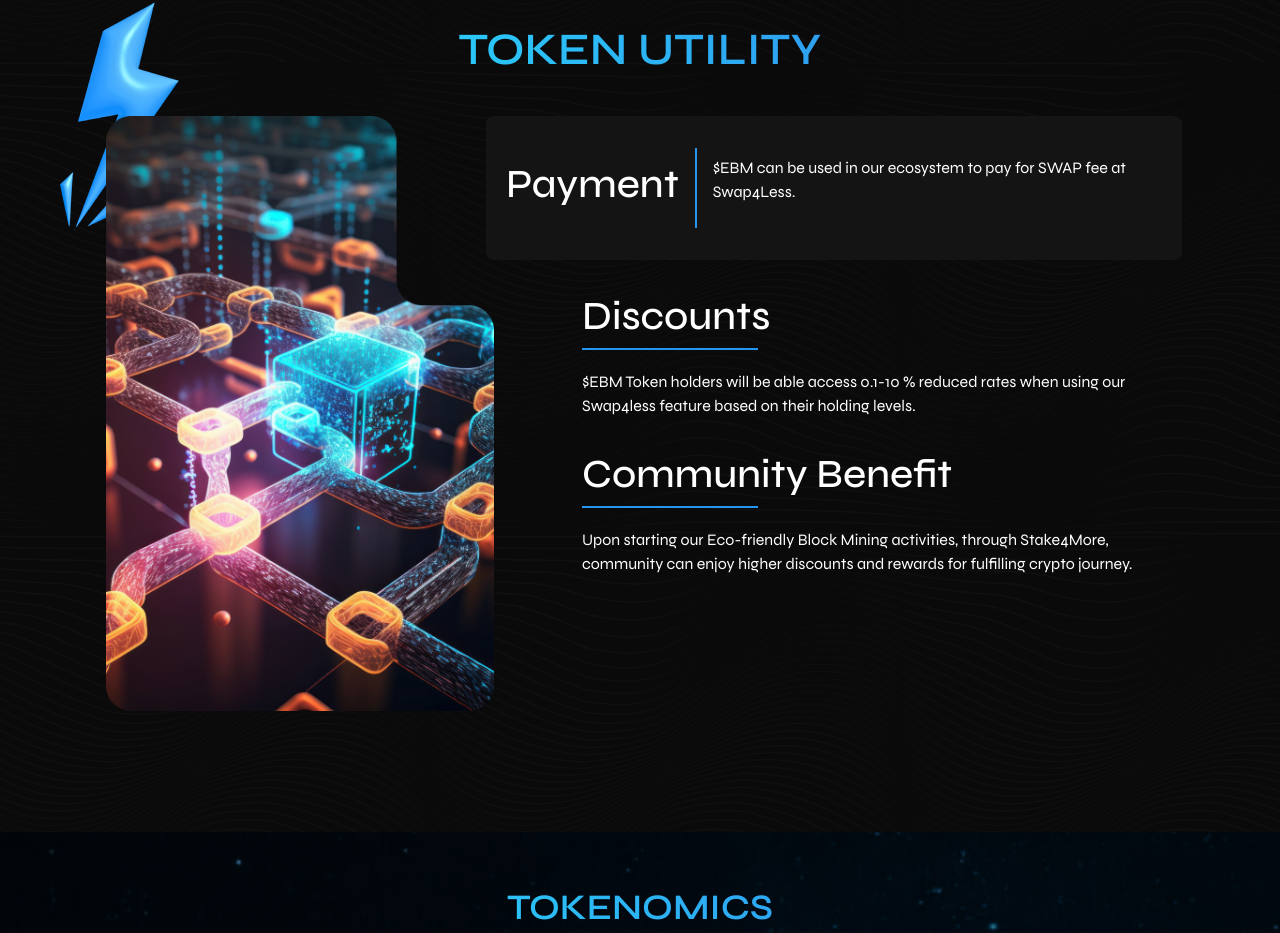
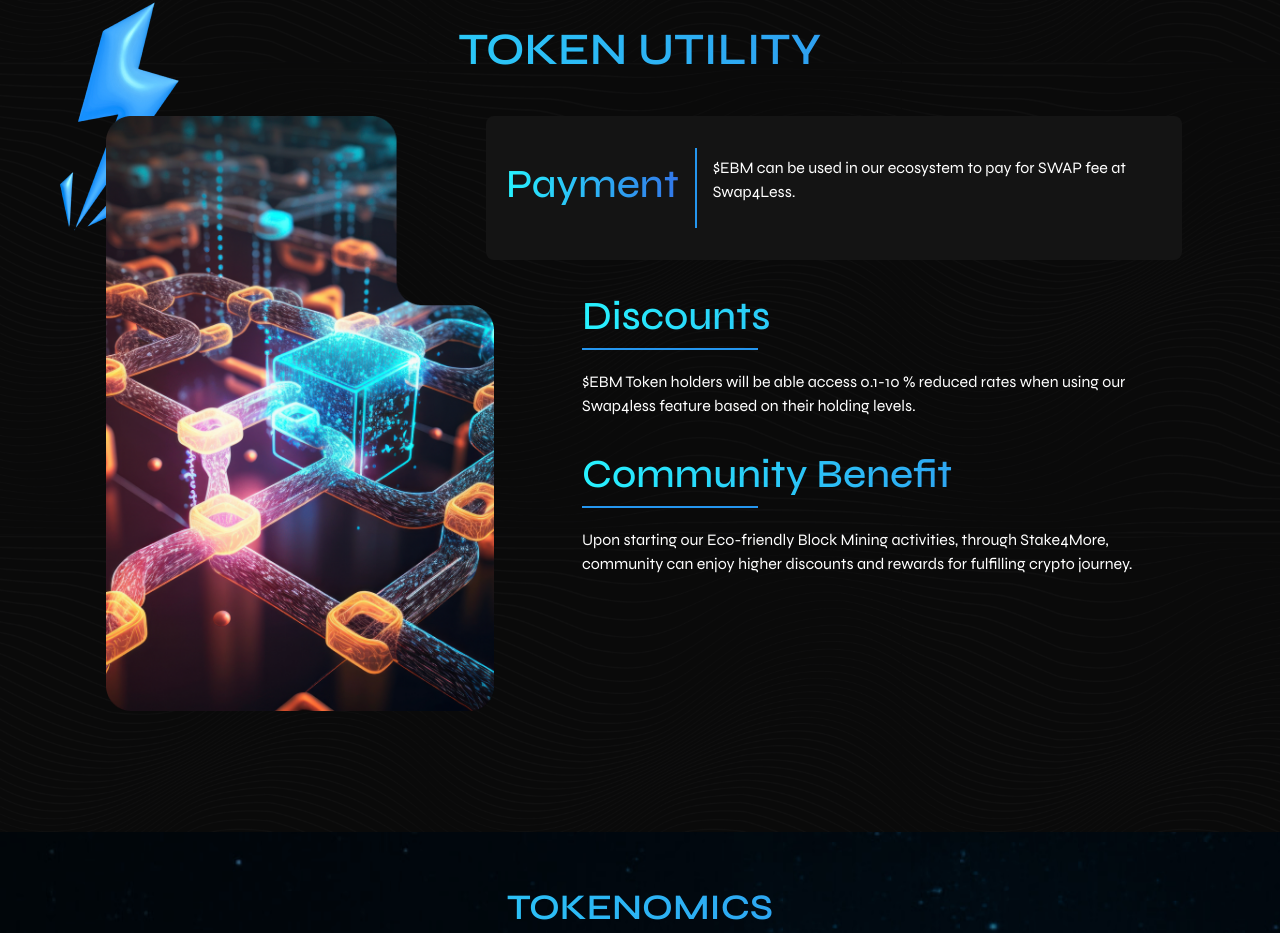
Before and after one commit to ahmadsaeed8081/EBM_Avenue, a React (Create React App) app: page / in a window 1280 px wide. Shown: the part 2123-3056 px from the top of the page. Built offline with nearby package versions, Linux system fonts and the light colour scheme; a web font is replaced by a local one.

Commit message:
four commit

```diff
--- a/src/components/TokenUtility/index.jsx
+++ b/src/components/TokenUtility/index.jsx
@@ -34,7 +34,7 @@ const TokenUtility = () => {
           <div className="col-md-8 sm:tw-order-2 tw-order-1 p-0">
             <div className=" tw-px-10">
               <div className="tw-bg-[#141414] sm:tw-text-start tw-text-center tw-px-5  tw-py-8 tw-rounded-lg sm:tw-flex tw-block tw-items-center tw-gap-4">
-                <h1 className="tw-text-white sm:tw-text-[40px] tw-text-[30px]">Payment</h1>
+                <h1 className="tw-text-white sm:tw-text-[40px] tw-text-[30px] gradient-text">Payment</h1>
                 <p className=" tw-m-0  tw-h-20 tw-w-0.5  sm:tw-block tw-hidden tw-bg-[#2596ef]"></p>
                 <p className="tw-text-white">
                 $EBM can be used in our ecosystem to pay for SWAP fee at Swap4Less.
@@ -44,7 +44,7 @@ const TokenUtility = () => {
 
               <div className="tw-ml-0 md:tw-ml-24 tw-mt-8">
                 <div className="tw-mb-8 sm:tw-text-start tw-text-center">
-                  <h1 className="tw-text-white sm:tw-text-[40px] tw-text-[30px]">Discounts</h1>
+                  <h1 className="tw-text-white sm:tw-text-[40px] tw-text-[30px] gradient-text">Discounts</h1>
                   <hr className=" sm:tw-block tw-hidden tw-m-0 tw-border-2 tw-w-44  tw-border-[#2596ef] tw-opacity-100" />
                   <p className="tw-text-white tw-pt-5">
                     $EBM Token holders will be able access 0.1-10 % reduced
@@ -54,7 +54,7 @@ const TokenUtility = () => {
                 </div>
 
                 <div className=" sm:tw-text-start tw-text-center">
-                  <h1 className="tw-text-white sm:tw-text-[40px] tw-text-[30px] ">
+                  <h1 className="tw-text-white sm:tw-text-[40px] tw-text-[30px] gradient-text ">
                   Community Benefit
 
                   </h1>
```
